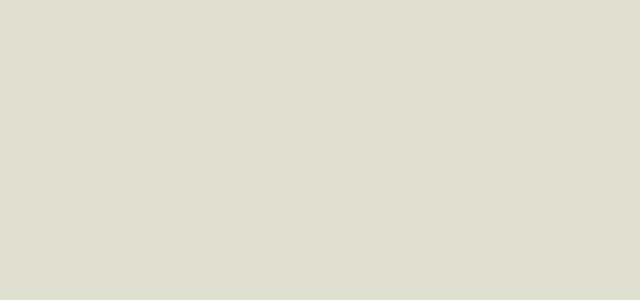
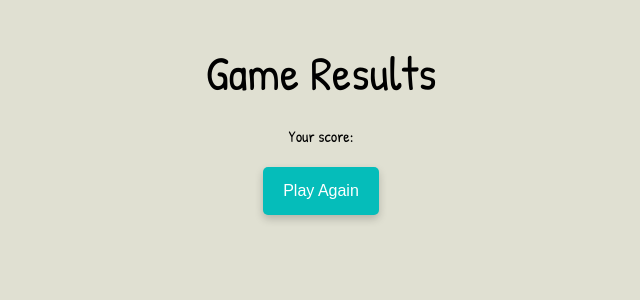
Before and after one commit to joseph-johnson27001/game-world, a Vue app: page /word-scramble/results in a window 1280 px wide. Before the commit this address had no page. Shown: the top 300 px of the page, without its empty margins (319-959 px from the left). Built offline with nearby package versions, Linux system fonts and the light colour scheme.

Commit message:
Results page and routing

```diff
--- a/src/router/index.js
+++ b/src/router/index.js
@@ -2,6 +2,7 @@ import { createRouter, createWebHistory } from "vue-router";
 import GameSelection from "../views/GameSelection.vue";
 import WordScrambleCategories from "../views/WordScramble/WordScrambleCategories.vue";
 import WordScrambleGame from "../views/WordScramble/WordScrambleGame.vue";
+import WordScrambleResults from "../views/WordScramble/WordScrambleResults.vue";
 
 const routes = [
   { path: "/", name: "GameSelection", component: GameSelection },
@@ -15,6 +16,11 @@ const routes = [
     name: "WordScrambleGame",
     component: WordScrambleGame,
   },
+  {
+    path: "/word-scramble/results",
+    name: "WordScrambleResults",
+    component: WordScrambleResults,
+  },
   // More routes for other games can be added here
 ];
 
--- a/src/views/WordScramble/WordScrambleGame.vue
+++ b/src/views/WordScramble/WordScrambleGame.vue
@@ -48,12 +48,6 @@
       >
         DEL
       </button>
-    </div>
-
-    <!-- Game Status -->
-    <div v-if="completed">
-      <p>Congratulations! You've completed the game.</p>
-      <button @click="playAgain" class="play-again-button">Play Again?</button>
     </div>
   </div>
 </template>
@@ -140,6 +134,7 @@ export default {
         this.shuffleWord();
       } else {
         this.completed = true;
+        this.viewResults();
       }
     },
 
@@ -165,8 +160,8 @@ export default {
       }
     },
 
-    playAgain() {
-      this.$router.push({ name: "WordScrambleCategories" });
+    viewResults() {
+      this.$router.push({ name: "WordScrambleResults" });
     },
   },
 };
@@ -217,10 +212,6 @@ export default {
   color: #4caf50;
   width: 2em;
   height: 2em;
-}
-
-.letter-display.correct-answer .tick-icon {
-  opacity: 1;
 }
 
 .letter-container {
@@ -277,23 +268,4 @@ export default {
   background-color: #b3a089;
   cursor: not-allowed;
 }
-
-.completed {
-  margin-top: 20px;
-  font-size: 1.5em;
-  color: green;
-}
-
-.play-again-button {
-  margin-top: 10px;
-  padding: 10px 20px;
-  font-size: 1em;
-  background-color: #05bdba;
-  color: white;
-  border: none;
-  border-radius: 5px;
-  cursor: pointer;
-  min-height: 60px;
-  min-width: 60px;
-}
 </style>
--- /dev/null
+++ b/src/views/WordScramble/WordScrambleResults.vue
@@ -0,0 +1,47 @@
+<template>
+  <div class="word-scramble-results">
+    <h1>Game Results</h1>
+    <p>Your score: {{ score }}</p>
+    <button @click="playAgain" class="play-again-button">Play Again</button>
+  </div>
+</template>
+
+<script>
+export default {
+  name: "WordScrambleResults",
+  data() {
+    return {
+      score: 0,
+    };
+  },
+  mounted() {
+    this.score = this.$store.getters["wordScramble/getScore"]; // Adjust as needed
+  },
+  methods: {
+    playAgain() {
+      this.$router.push({ name: "WordScrambleCategories" });
+    },
+  },
+};
+</script>
+
+<style scoped>
+.word-scramble-results {
+  text-align: center;
+  max-width: 600px;
+  margin: 0 auto;
+  padding: 0 10px;
+}
+
+.play-again-button {
+  margin-top: 20px;
+  box-shadow: 0 4px 8px rgba(0, 0, 0, 0.2);
+  padding: 15px 20px;
+  font-size: 1em;
+  background-color: #05bdba;
+  color: white;
+  border: none;
+  border-radius: 5px;
+  cursor: pointer;
+}
+</style>
```
